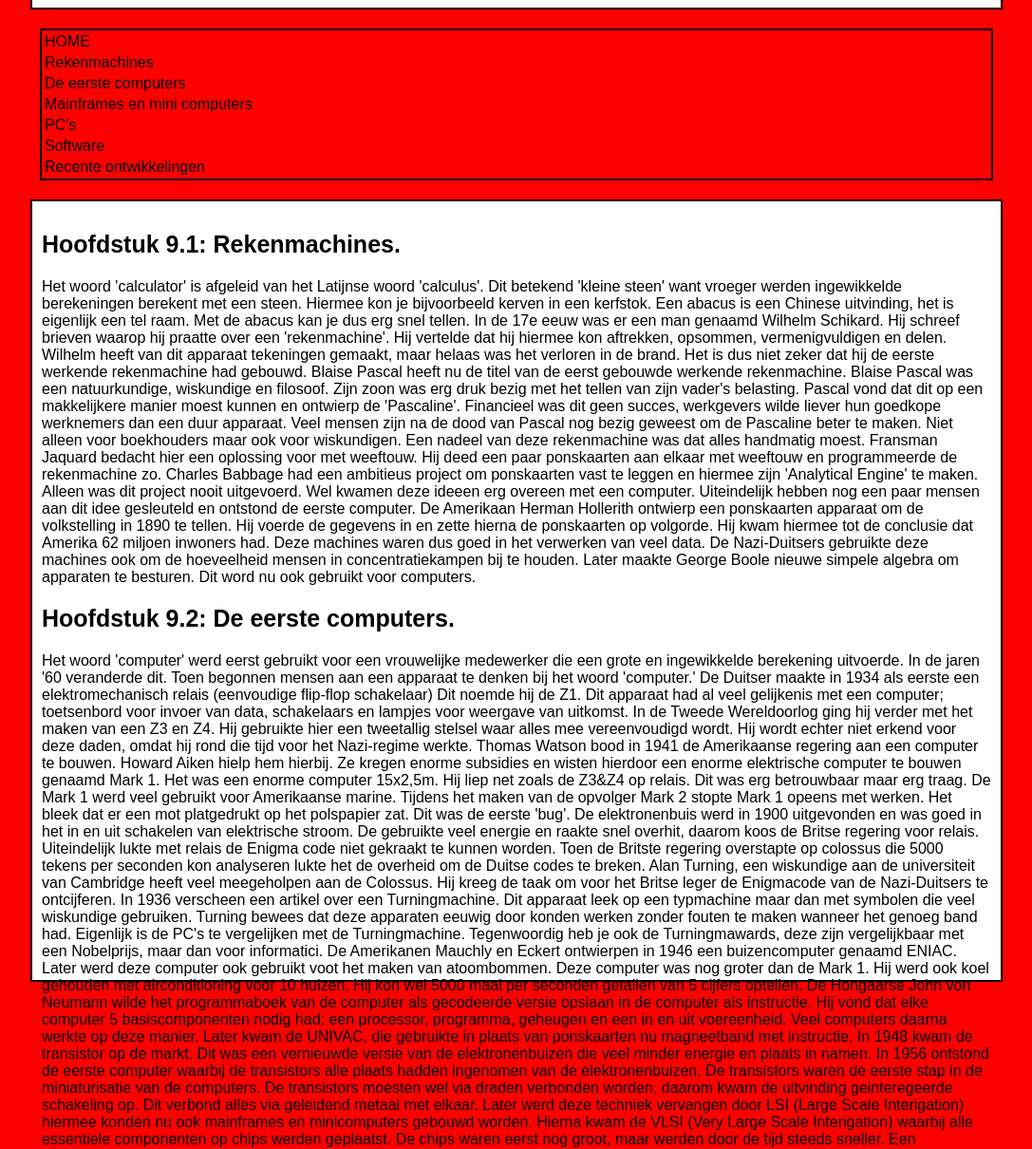
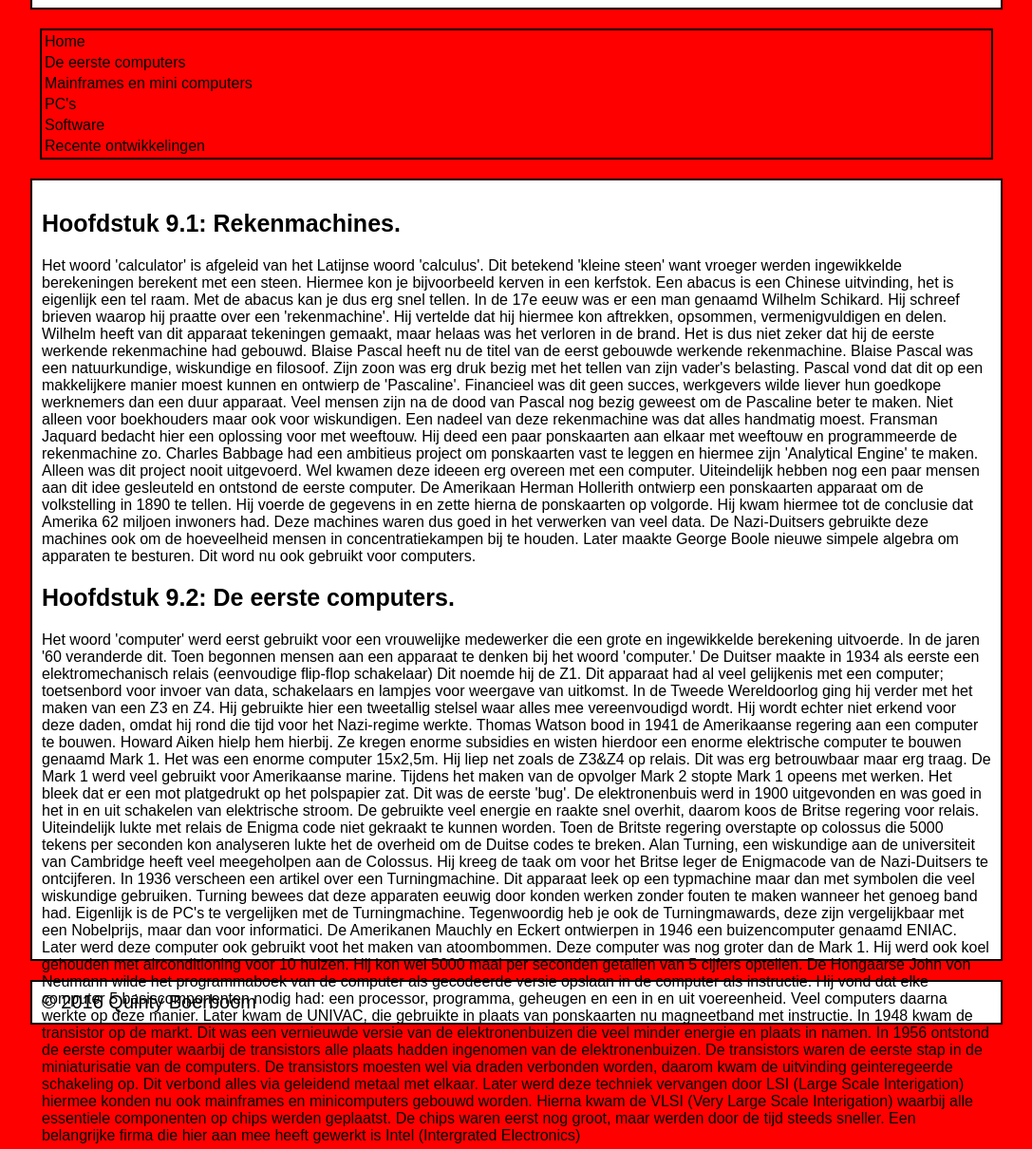
Before and after one commit to QuintyBoerboom/Eindopdracht-5v, a plain HTML site: page index1.html in a window 1280 px wide. Shown: the part 94-1304 px from the top of the page at 95% size, without its empty margins (96-1183 px from the left). Drawn offline with Linux system fonts and the light colour scheme.

Commit message:
Update index1.html

```diff
--- a/index1.html
+++ b/index1.html
@@ -2,7 +2,7 @@
 	<head>
 	<meta charset="utf8" />
 		<title>
-	Home
+	Rekenmachines
 		</title>
 		<link rel="stylesheet" type="text/css" href="mystyle.css">
 	</head>
@@ -16,12 +16,7 @@
 				<table>
 					<tr>
 						<td class="menuitem">
-							<a href="index.html">HOME</a>
-						</td>
-					</tr>
-					<tr>
-						<td class="menuitem">
-							<a href="index1.html">Rekenmachines</a>
+							<a href="index.html">Home</a>
 						</td>
 					</tr>
 					<tr>
@@ -102,3 +97,11 @@
 	<p>
 	De afgelopen paragrafen hebben we het gehad over rekenmachine tot de pc’s. Als we terug kijken naar de afgelopen 25 jaar dan is de computer een groot deel gaan spelen in ons dagelijks leven. Door de snelle groei van de computers weten we zeker dat we pas op de helft zijn van het computertijdperk.
 	Techniek en de toekomst: De westerse samenleving ontwikkeld zich voortdurend. Dit kan je zien in de economische ontwikkeling van verschillende soorten producten, maar je kan het ook zien in de technologie. We kunnen nu dingen doen met technologie die voorheen ondenkbaar waren. Netwerken worden in de toekomst homogeen. Het maakt ook niet meer uit waar je bent voor een bepaalde dienst, het
+	</p>
+		</div>
+		<div id="footer" class="background ex1">
+		<a>&copy 2016 Quinty Boerboom</a>
+		</div>
+	</body>
+
+</html>
```
